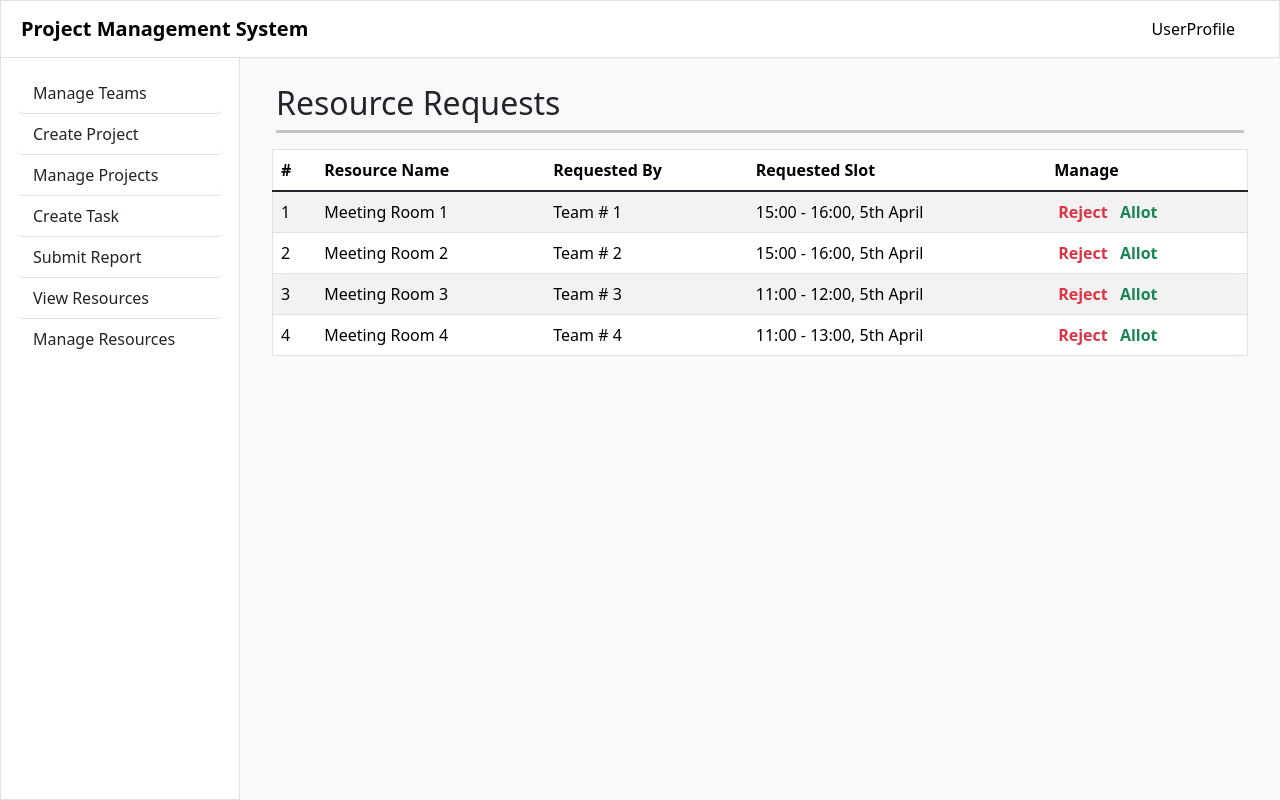
After one commit to vishesh186/IT314_Project_19, a Django app: page /manage-resources/ in a window 1280 px wide. The commit adds this page. Run offline with Django 4.2, Linux system fonts and the light colour scheme; some libraries are stand-ins or nearby versions.

Commit message:
Template URL configuration

```diff
--- /dev/null
+++ b/ProjectManagementSystemApp/templates/manageResources.html
@@ -0,0 +1,71 @@
+{% extends 'navbar.html' %}
+
+{% block content %}
+
+<div class="row px-2 px-md-4 py-4">
+    <div class="col-12 mb-2">
+        <h2 class="m-0">Resource Requests</h2>
+        <hr class="border-3 my-2">
+    </div>
+    <div class="">
+        <div class="row px-2 mb-3 table-responsive">
+            <table class="table table-striped border">
+                <thead>
+                    <tr>
+                      <th scope="col">#</th>
+                      <th scope="col">Resource Name</th>
+                      <th scope="col">Requested By</th>
+                      <th scope="col">Requested Slot</th>
+                      <th scope="col">Manage</th>
+                    </tr>
+                  </thead>
+                  <tbody class="table-group-divider">
+                    <tr>
+                      <td scope="col">1</th>
+                      <td scope="col">Meeting Room 1</th>
+                      <td scope="col">Team # 1</th>
+                      <td scope="col-2">15:00 - 16:00, 5th April</th>
+                      <td scope="col">
+                        <a class="text-danger fw-semibold mx-1" style="text-decoration: none;" href=""> Reject </a>
+                        <a class="text-success fw-semibold mx-1" style="text-decoration: none;" href=""> Allot </a>
+                      </td>
+                    </tr>
+                    <!-- Demo -->
+                    <tr>
+                        <td scope="col">2</th>
+                        <td scope="col">Meeting Room 2</th>
+                        <td scope="col">Team # 2</th>
+                        <td scope="col-2">15:00 - 16:00, 5th April</th>
+                        <td scope="col">
+                          <a class="text-danger fw-semibold mx-1" style="text-decoration: none;" href=""> Reject </a>
+                          <a class="text-success fw-semibold mx-1" style="text-decoration: none;" href=""> Allot </a>
+                        </td>
+                      </tr>
+                      <tr>
+                        <td scope="col">3</th>
+                        <td scope="col">Meeting Room 3</th>
+                        <td scope="col">Team # 3</th>
+                        <td scope="col-2">11:00 - 12:00, 5th April</th>
+                        <td scope="col">
+                          <a class="text-danger fw-semibold mx-1" style="text-decoration: none;" href=""> Reject </a>
+                          <a class="text-success fw-semibold mx-1" style="text-decoration: none;" href=""> Allot </a>
+                        </td>
+                      </tr>
+                      <tr>
+                        <td scope="col">4</th>
+                        <td scope="col">Meeting Room 4</th>
+                        <td scope="col">Team # 4</th>
+                        <td scope="col-2">11:00 - 13:00, 5th April</th>
+                        <td scope="col">
+                          <a class="text-danger fw-semibold mx-1" style="text-decoration: none;" href=""> Reject </a>
+                          <a class="text-success fw-semibold mx-1" style="text-decoration: none;" href=""> Allot </a>
+                        </td>
+                      </tr>
+                  </tbody>
+            </table>
+        </div>
+    </div>
+</div>
+
+
+{% endblock %}
--- a/ProjectManagementSystemApp/templates/viewTeams.html
+++ b/ProjectManagementSystemApp/templates/viewTeams.html
@@ -29,7 +29,7 @@
                     </tr>
                 </table>
                 <div class="mb-2 text-end">
-                    <a class="btn btn-outline-dark btn-sm">Manage Team</a>
+                    <a class="btn btn-outline-dark btn-sm" href="{% url 'TeamDashboard' %}">Manage Team</a>
                 </div>
             </div>
         </div>
@@ -56,7 +56,7 @@
                     </tr>
                 </table>
                 <div class="mb-2 text-end">
-                    <a class="btn btn-outline-dark btn-sm">Manage Team</a>
+                    <a class="btn btn-outline-dark btn-sm" href="{% url 'TeamDashboard' %}">Manage Team</a>
                 </div>
             </div>
         </div>
```
Also changed, not shown: ProjectManagementSystemApp/templates/requestResource.html (added, +40 -0 lines), ProjectManagementSystemApp/templates/viewResources.html (added, +66 -0 lines), ProjectManagementSystem/urls.py (line endings or trailing spaces).
